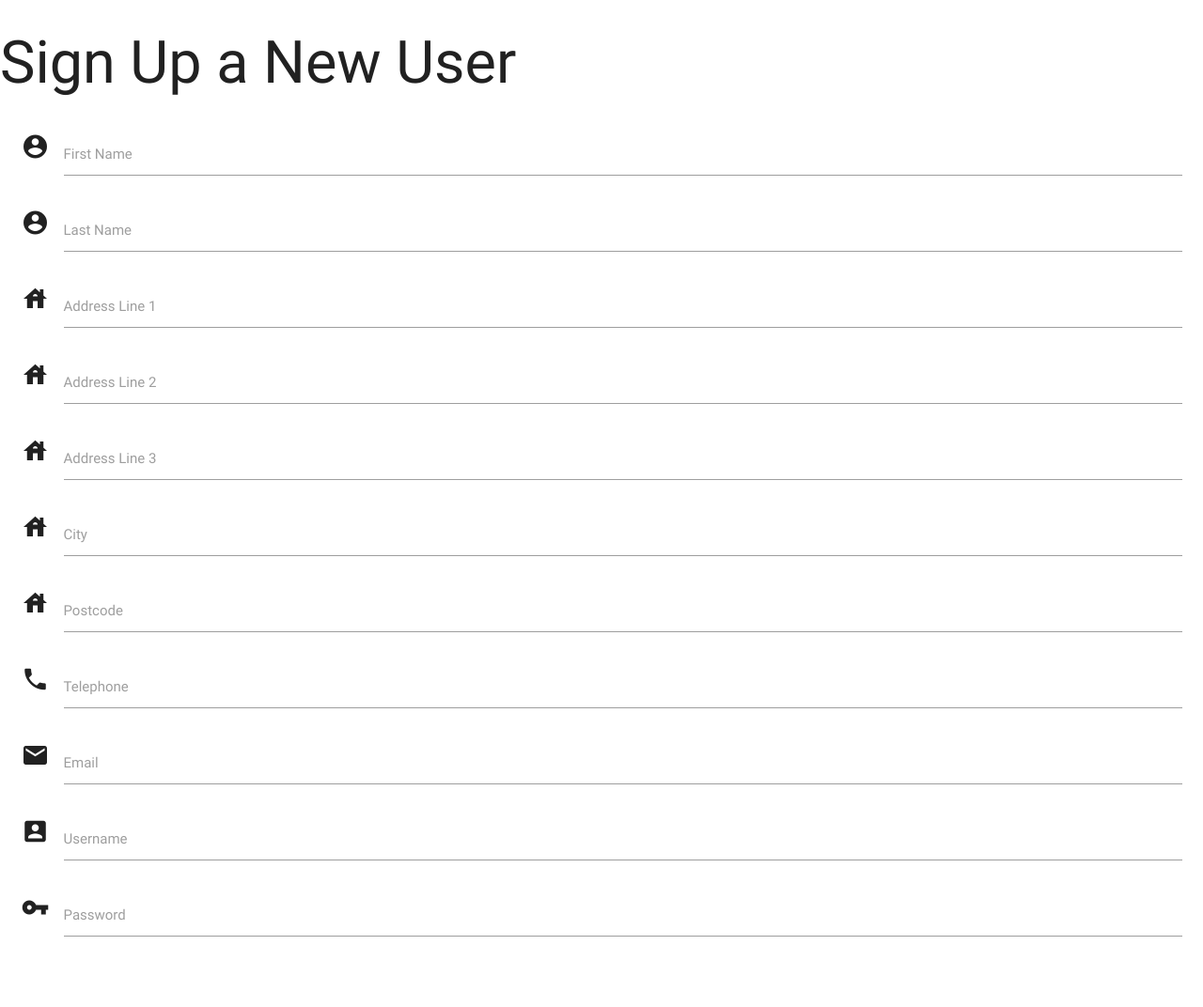
After one commit to aidan-stritch/Personal-Interests-Manager, a Flask app: page /sign_up in a window 1280 px wide. The commit adds this page. Shown: the whole page at 94% size. Run offline with Flask 2, Linux system fonts and the light colour scheme; some libraries are stand-ins or nearby versions.

Commit message:
added sign_up.html and created a materialize input form for creating a new user

```diff
--- a/app.py
+++ b/app.py
@@ -14,9 +14,15 @@ mongo = PyMongo(app)
 
 """Creating our app routes"""
 @app.route('/')
+@app.route('/sign_up')
+def sign_up():
+    return render_template('sign_up.html')
+
 @app.route('/manage_users')
 def manage_users():
     return render_template('manage_users.html', Users=mongo.db.Users.find())
+
+
 
 if __name__ == '__main__':
     app.run(host=os.environ.get('IP'),
--- a/templates/base.html
+++ b/templates/base.html
@@ -1,28 +1,29 @@
 <html>
-<!–– This will be the parent template for all templates (html pages) which will contain references to the JavaScript &
-	CSS files and the third-party libraries used accross the application.––>
-
+<!-- This will be the parent template for all templates (html pages) which will contain references to the JavaScript &
+	CSS files and the third-party libraries used accross the application. -->
 	<head>
-		<!–– Links for Materialise styles ––>
+        <!-- Links for Materialise styles -->
 			<link href="https://fonts.googleapis.com/icon?family=Material+Icons" rel="stylesheet">
 			<link rel="stylesheet"
 				href="https://cdnjs.cloudflare.com/ajax/libs/materialize/0.100.2/css/materialize.min.css">
 	</head>
 
 	<body>
-        <h1>Test</h1>
-        <!–– This block will display the data from the route ––>
+        <!-- This block will display the data from the route -->
         {% block content%}
         {% endblock %}
 
-
-        <!–– This area is for the scripts that will be needed––>
+        <!-- This area is for the scripts that will be needed -->
         <script src="https://cdnjs.cloudflare.com/ajax/libs/jquery/3.2.1/jquery.min.js"></script>
         <script src="https://cdnjs.cloudflare.com/ajax/libs/materialize/0.100.2/js/materialize.min.js"></script>
         <script>
             $(document).ready(function(){
                 $('.collapsible').collapsible();
             });
+            """This is needed to correct an error with the date picker"""
+            document.getElementById("matfix").addEventListener("click", function(e) {
+                e.stopPropagation();
+            });
         </script>
 
 	</body>
--- /dev/null
+++ b/templates/sign_up.html
@@ -0,0 +1,68 @@
+<!-- This child will inherit from the parent (base.html) -->
+{% extends 'base.html'%}
+
+{% block content%}
+
+<h1>Sign Up a New User</h1>
+<div class="row">
+    <form action="" method="POST" class="col s12">
+      <div class="row">
+        <div class="input-field col s12">
+          <i class="material-icons prefix">account_circle</i>
+          <input id="First_Name" name="First_Name" type="text" class="validate">
+          <label for="icon_prefix">First Name</label>
+        </div>
+        <div class="input-field col s12">
+          <i class="material-icons prefix">account_circle</i>
+          <input id="Last_Name" name="Last_Name" type="text" class="validate">
+          <label for="icon_prefix">Last Name</label>
+        </div>
+        <div class="input-field col s12">
+          <i class="material-icons prefix">house</i>
+          <input id="Address_Line_1" name="Address_Line_1" type="text" class="validate">
+          <label for="icon_prefix">Address Line 1</label>
+        </div>
+        <div class="input-field col s12">
+          <i class="material-icons prefix">house</i>
+          <input id="Address_Line_2" name="Address_Line_2" type="text" class="validate">
+          <label for="icon_prefix">Address Line 2</label>
+        </div>
+        <div class="input-field col s12">
+          <i class="material-icons prefix">house</i>
+          <input id="Address_Line_3" name="Address_Line_3" type="text" class="validate">
+          <label for="icon_prefix">Address Line 3</label>
+        </div>
+        <div class="input-field col s12">
+          <i class="material-icons prefix">house</i>
+          <input id="City" name="City" type="text" class="validate">
+          <label for="icon_prefix">City</label>
+        </div>
+        <div class="input-field col s12">
+          <i class="material-icons prefix">house</i>
+          <input id="Postcode" name="Postcode" type="text" class="validate">
+          <label for="icon_prefix">Postcode</label>
+        </div>
+        <div class="input-field col s12">
+          <i class="material-icons prefix">phone</i>
+          <input id="Phone" name="Phone" type="tel" class="validate">
+          <label for="icon_telephone">Telephone</label>
+        </div>
+        <div class="input-field col s12">
+          <i class="material-icons prefix">email</i>
+          <input id="Email" name="Email" type="tel" class="validate">
+          <label for="icon_telephone">Email</label>
+        </div>
+        <div class="input-field col s12">
+          <i class="material-icons prefix">account_box</i>
+          <input id="Username" name="Username" type="tel" class="validate">
+          <label for="icon_telephone">Username</label>
+        </div>
+        <div class="input-field col s12">
+          <i class="material-icons prefix">vpn_key</i>
+          <input id="Password" name="Password" type="tel" class="validate">
+          <label for="icon_telephone">Password</label>
+        </div>
+      </div>
+    </form>
+  </div>
+{% endblock %}
```
Also changed, not shown: templates/manage_users.html (+5 -4 lines).
